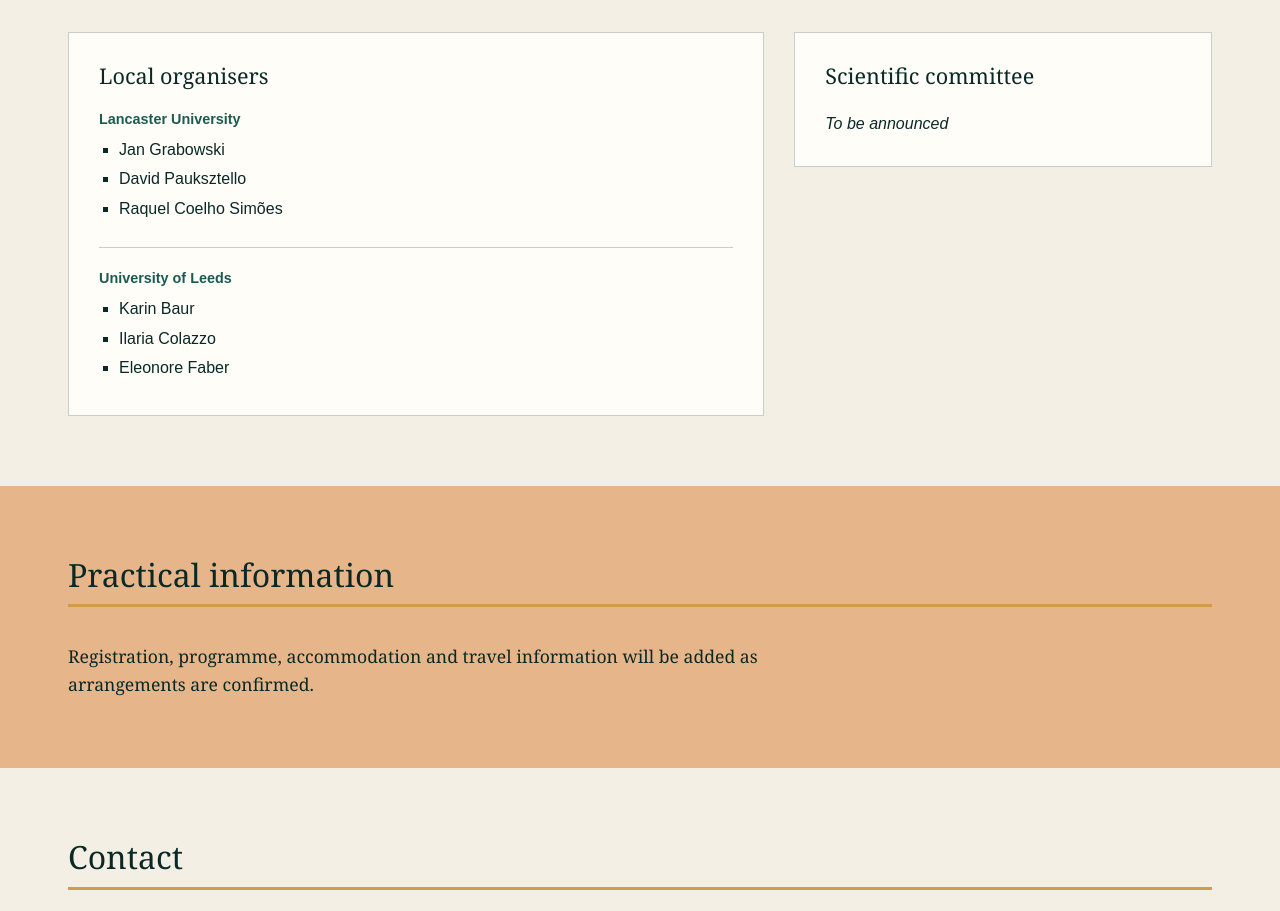
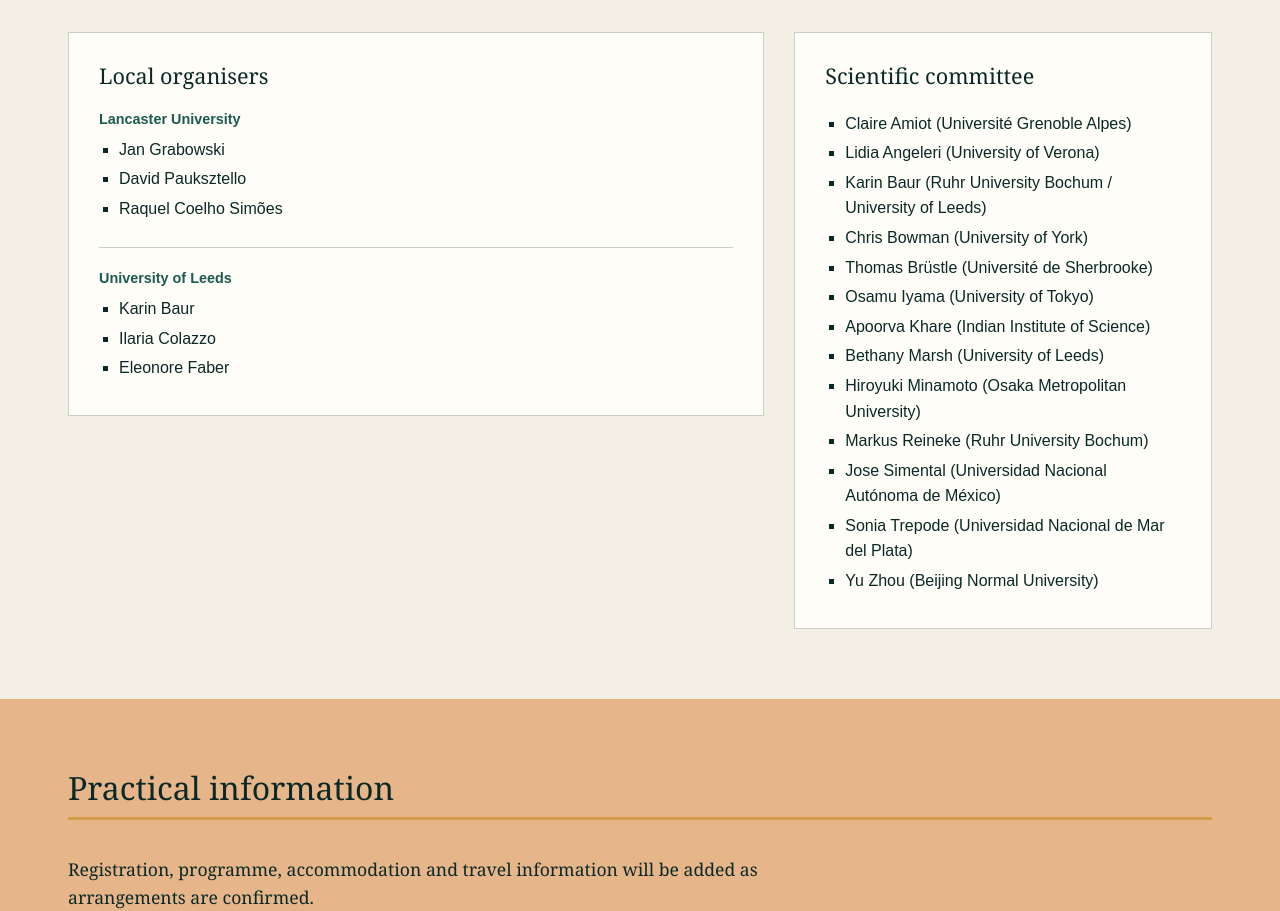
Before and after one commit to icra2028/icra2028.github.io, a plain HTML site: page index.html in a window 1280 px wide. Shown: the part 3502-4413 px from the top of the page. Drawn offline with Linux system fonts and the light colour scheme.

Commit message:
scientific committee

```diff
--- a/index.html
+++ b/index.html
@@ -232,10 +232,23 @@
           </div>
         </div>
 
-        <!-- Replace this paragraph with the committee list when confirmed. -->
         <div class="scientific-committee">
           <h3>Scientific committee</h3>
-          <p class="to-come">To be announced</p>
+          <ul>
+            <li>Claire Amiot (Universit&eacute; Grenoble Alpes)</li>
+            <li>Lidia Angeleri (University of Verona)</li>
+            <li>Karin Baur (Ruhr University Bochum / University of Leeds)</li>
+            <li>Chris Bowman (University of York)</li>
+            <li>Thomas Br&uuml;stle (Universit&eacute; de Sherbrooke)</li>
+            <li>Osamu Iyama (University of Tokyo)</li>
+            <li>Apoorva Khare (Indian Institute of Science)</li>
+            <li>Bethany Marsh (University of Leeds)</li>
+            <li>Hiroyuki Minamoto (Osaka Metropolitan University)</li>
+            <li>Markus Reineke (Ruhr University Bochum)</li>
+            <li>Jose Simental (Universidad Nacional Aut&oacute;noma de M&eacute;xico)</li>
+            <li>Sonia Trepode (Universidad Nacional de Mar del Plata)</li>
+            <li>Yu Zhou (Beijing Normal University)</li>
+          </ul>
         </div>
       </div>
     </section>
--- a/style.css
+++ b/style.css
@@ -412,13 +412,15 @@ h1 {
   margin: 0 0 9px;
 }
 
-.organiser-group ul {
+.organiser-group ul,
+.scientific-committee ul {
   list-style: square;
   margin: 0;
   padding-left: 20px;
 }
 
-.organiser-group li {
+.organiser-group li,
+.scientific-committee li {
   margin: 4px 0;
 }
 
```
